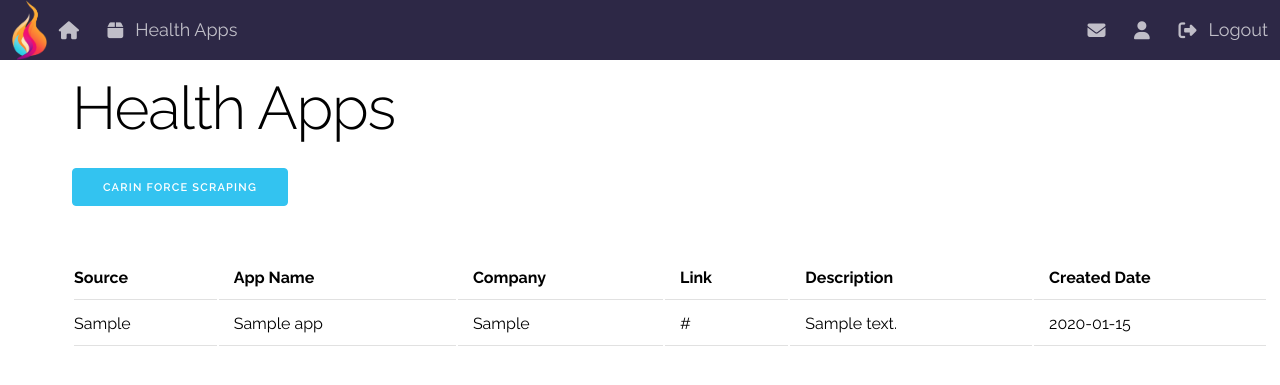
After one commit to rodneygauna/H3O_Inferno, a Flask app: page /healthapps in a window 1280 px wide. The commit adds this page. Shown: the top 385 px of the page. Run offline with Flask 3, Linux system fonts and the light colour scheme; a user stored in the database is signed in; tables that the repository leaves empty hold one stand-in row (values such as "Sample post"); some libraries are stand-ins or nearby versions.

Commit message:
view health apps

```diff
--- a/src/__init__.py
+++ b/src/__init__.py
@@ -50,8 +50,10 @@ login_manager.login_view = "users.login"
 from src.cli.cli_commands import commands_bp
 from src.core.views import core_bp
 from src.users.views import users_bp
+from src.healthapps.views import healthapps_bp
 
 # Flask Blueprints - Register
 app.register_blueprint(commands_bp)
 app.register_blueprint(core_bp)
 app.register_blueprint(users_bp)
+app.register_blueprint(healthapps_bp)
--- /dev/null
+++ b/src/healthapps/views.py
@@ -0,0 +1,51 @@
+"""
+Health Apps > Views
+"""
+
+# Imports
+from flask import (
+    Blueprint,
+    render_template,
+    request,
+    flash,
+    redirect,
+    url_for,
+)
+from flask_login import (
+    login_required,
+    current_user,
+)
+from src import db
+from src.models import (
+    HealthApp,
+)
+from src.utils.app_scraping_CARIN import (
+    scrape_carin_health_apps_and_store,
+)
+
+
+# Blueprint Configuration
+healthapps_bp = Blueprint('healthapps', __name__)
+
+
+# Route - Health Apps
+@healthapps_bp.route('/healthapps')
+@login_required
+def healthapps():
+    """Health Apps page"""
+    healthapps = HealthApp.query.all()
+    return render_template('healthapps/healthapps.html',
+                           title='Health Apps',
+                           healthapps=healthapps)
+
+
+# Function - CARIN Scraper
+@healthapps_bp.route('/healthapps/scrape_carin', methods=['POST'])
+@login_required
+def scrape_carin():
+    """Scrape and store health apps from CARIN website"""
+
+    scrape_carin_health_apps_and_store()
+    flash('CARIN health apps successfully scraped and stored.', 'success')
+
+    return redirect(url_for('healthapps.healthapps'))
--- /dev/null
+++ b/src/templates/healthapps/healthapps.html
@@ -0,0 +1,49 @@
+{% extends 'base.html' %} {% block content %}
+<h1>Health Apps</h1>
+<!-- Health Apps - Force Scraping - Start -->
+<div class="row">
+  <div>
+    <form action="{{ url_for('healthapps.scrape_carin') }}" method="post">
+      <input
+        type="submit"
+        value="CARIN Force Scraping"
+        class="button-primary"
+      />
+    </form>
+  </div>
+</div>
+<!-- Health Apps - Force Scraping - End -->
+<!-- Health Apps - Start -->
+<div class="row">
+  <table class="u-full-width">
+    <thead>
+      <tr>
+        <th>Source</th>
+        <th>App Name</th>
+        <th>Company</th>
+        <th>Link</th>
+        <th>Description</th>
+        <th>Created Date</th>
+      </tr>
+    </thead>
+    <tbody>
+      {% if healthapps %} {% for app in healthapps %}
+      <tr>
+        <td>{{ app.source }}</td>
+        <td>{{ app.name }}</td>
+        <td>{{ app.company }}</td>
+        <td>{{ app.link }}</td>
+        <td>{{ app.description }}</td>
+        <td>{{ app.created_date.strftime('%Y-%m-%d') }}</td>
+      </tr>
+      {% endfor %} {% else %}
+      <!-- If no apps found, extend all 6 columns -->
+      <tr>
+        <td colspan="6">No apps found</td>
+      </tr>
+      {% endif %}
+    </tbody>
+  </table>
+</div>
+<!-- Health Apps - End -->
+{% endblock content %}
--- a/src/templates/navigation.html
+++ b/src/templates/navigation.html
@@ -11,7 +11,16 @@
           <li class="topbar-item">
             <a href="{{ url_for('core.index') }}" class="topbar-link">
               <i class="fas fa-home"></i>
-              <span class="topbar-link-text">Home</span>
+              <span class="topbar-link-text"></span>
+            </a>
+          </li>
+          <li class="topbar-item">
+            <a
+              href="{{ url_for('healthapps.healthapps') }}"
+              class="topbar-link"
+            >
+              <i class="fas fa-box"></i>
+              <span class="topbar-link-text">Health Apps</span>
             </a>
           </li>
         </ul>
```
Also changed, not shown: src/models.py (+21 -0 lines), src/healthapps/__init__.py (added), src/utils/__init__.py (added).
